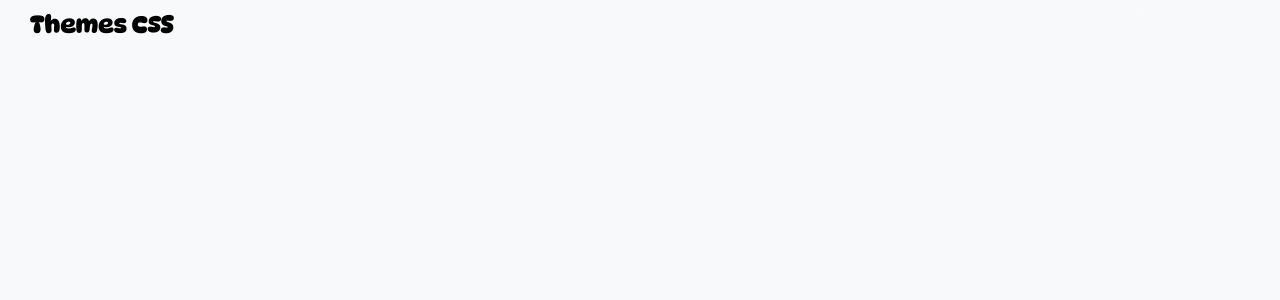
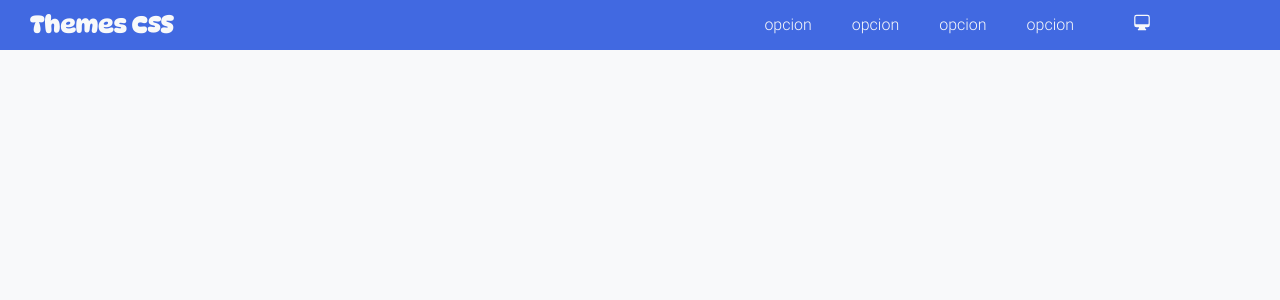
Before and after one commit to lenin-developer/react-css-Light-Dark, a React (Vite) app: page / in a window 1280 px wide. Shown: the top 300 px of the page. Built offline with nearby package versions, Linux system fonts and the light colour scheme.

Commit message:
style: Comp: Header #modify

```diff
--- a/src/components/atomic/Header/Header.jsx
+++ b/src/components/atomic/Header/Header.jsx
@@ -4,7 +4,7 @@ import styles from './Header.module.css'
 export const Header = ({ label, children }) => {
 	return (
 		<header className={styles.header}>
-			<h2>{label}</h2>
+			<h2 className={styles.header__tilte}>{label}</h2>
 			<div className={styles.header__itemSection}>{children}</div>
 		</header>
 	)
--- a/src/components/atomic/Header/Header.module.css
+++ b/src/components/atomic/Header/Header.module.css
@@ -3,10 +3,13 @@
 	justify-content: space-between;
 	align-items: center;
 	padding: 0 1.875rem;
-	background-color: var(--header-bg-color);
+	background-color: var(--blue-100);
+}
+
+.header__tilte {
+	color: var(--color-text-headers);
 }
 
 .header__itemSection {
 	display: flex;
-	justify-content: end;
 }
```
